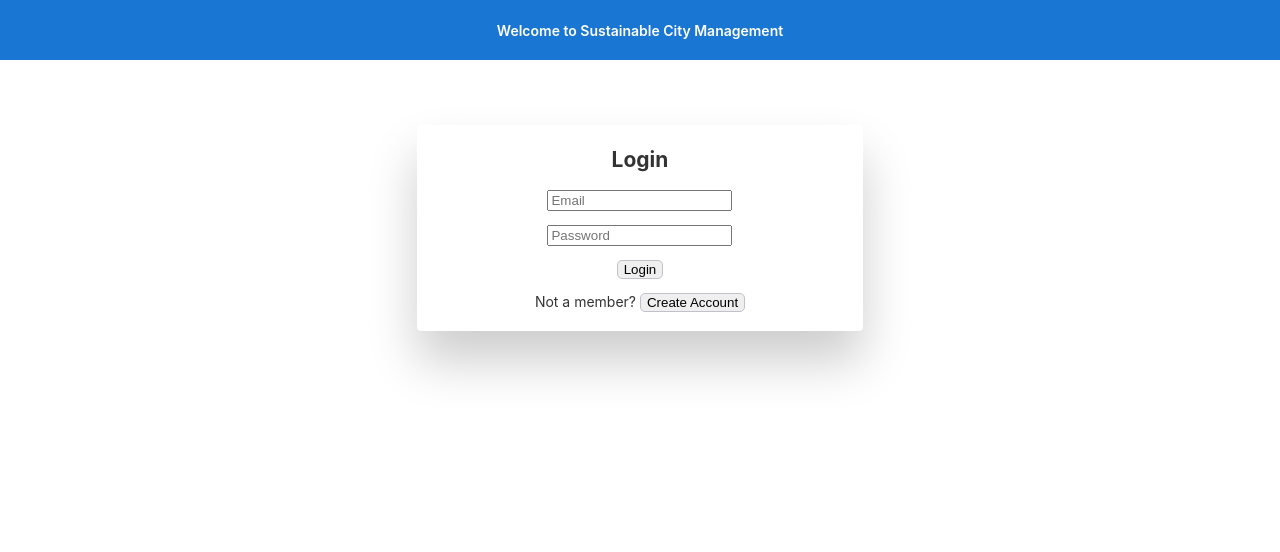
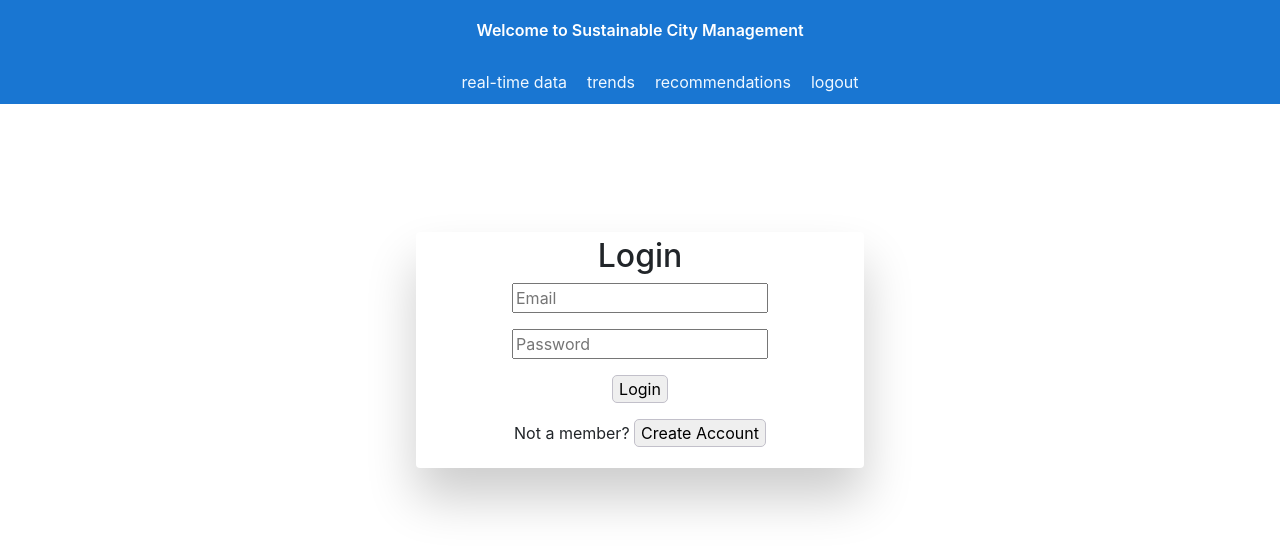
Before and after one commit to akashpatil7/sustainable-city-management-ui, an Angular app in the folder scm-ui/: page /login in a window 1280 px wide. Shown: the top 552 px of the page. Built offline with nearby package versions, Linux system fonts and the light colour scheme.

Commit message:
Adding horizontal toolbar

```diff
--- a/scm-ui/src/app/app.component.html
+++ b/scm-ui/src/app/app.component.html
@@ -7,8 +7,8 @@
     -webkit-font-smoothing: antialiased;
     -moz-osx-font-smoothing: grayscale;
   }
+
   .toolbar {
-    position: absolute;
     top: 0;
     left: 0;
     right: 0;
@@ -18,16 +18,49 @@
     background-color: #1976d2;
     color: white;
     font-weight: 600;
+
   }
 
-  .toolbar span{
+  .toolbar span {
     margin: auto;
   }
+
+  .header-social {
+  background: #1976d2;
+  text-align: center;
+}
+
+.header-text {
+  color: aliceblue;
+}
+li {
+  display: inline-block;
+  padding: 10px;
+}
+
 </style>
 
-<!-- Toolbar -->
-<div class="toolbar" role="banner">
-  <span>Welcome to Sustainable City Management</span>
-</div>
+<head>
+  <title> SCM </title>
+  <meta name="viewport" content="width=device-width, initial-scale=1">
+  <link rel="stylesheet" href="https://maxcdn.bootstrapcdn.com/bootstrap/4.4.1/css/bootstrap.min.css">
+  <script src="https://ajax.googleapis.com/ajax/libs/jquery/3.4.1/jquery.min.js"></script>
+  <script src="https://maxcdn.bootstrapcdn.com/bootstrap/4.4.1/js/bootstrap.min.js"></script>
+</head>
 
-<router-outlet></router-outlet>
+<body>
+  <div class="toolbar" role="banner">
+    <span>Welcome to Sustainable City Management</span>
+  </div>
+  <div class="header-social">
+    <nav class="header-nav-secondary">
+      <ul>
+        <li><a class="header-text" routerLink="/real-time-dashboard">real-time data</a></li>
+        <li><a class="header-text" routerLink="/trends">trends</a></li>
+        <li><a class="header-text" routerLink="/recommendations">recommendations</a></li>
+        <li><a class="header-text" routerLink="/logout">logout</a></li>
+      </ul>
+    </nav>
+  </div>
+  <router-outlet></router-outlet>
+</body>
```
